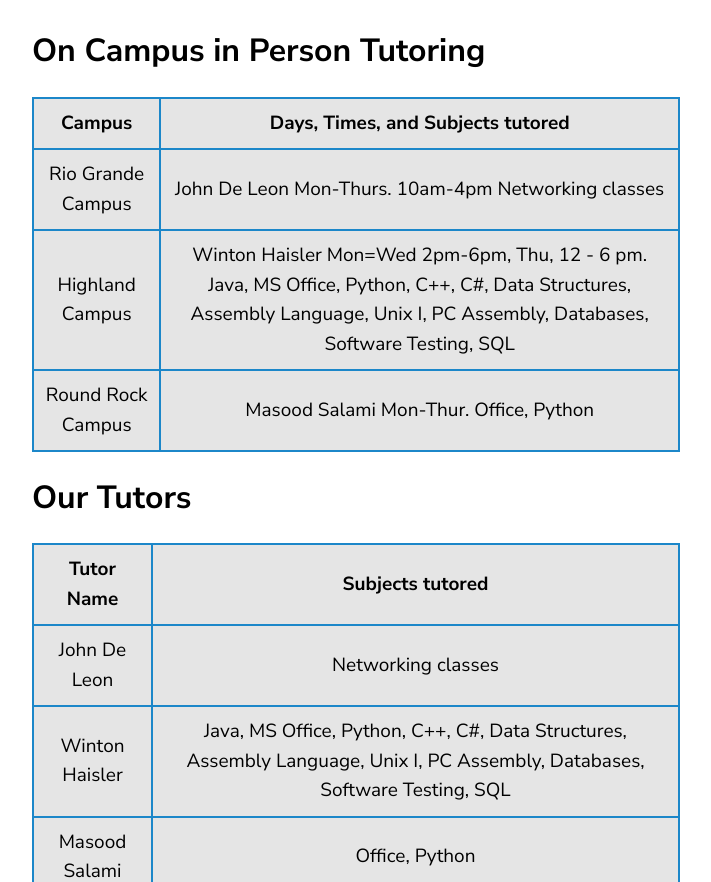
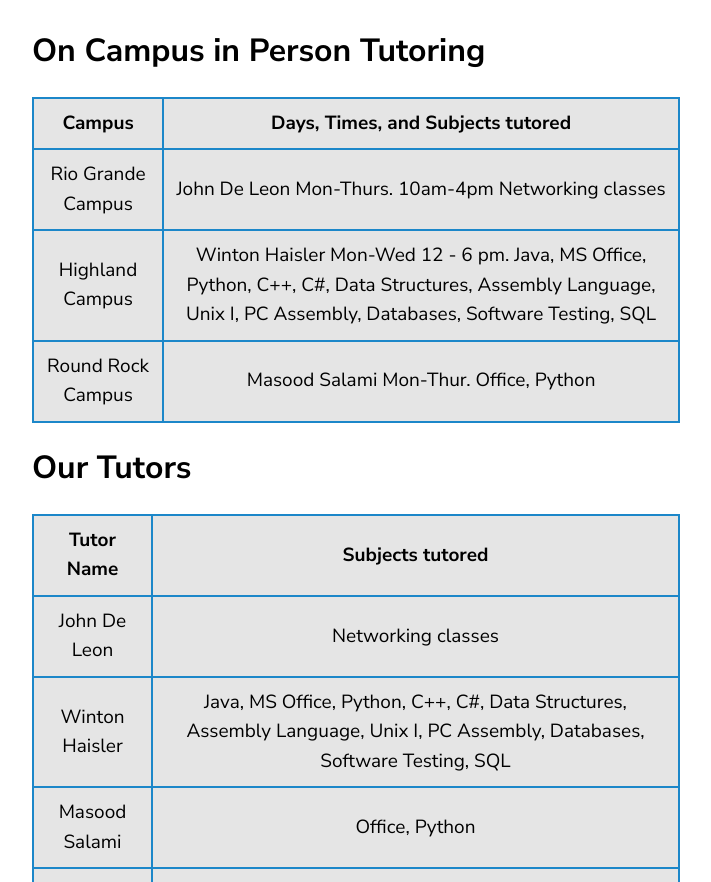
Before and after one commit to roosterrichard/acctutor, a Jekyll site: the page built from index.md, in a window 1280 px wide and 900 px high, scrolled down 1427 px, cut to the strip 18-900 px from the top of the window. Shown: the whole strip, without its empty margins (68-779 px from the left). Built offline with Jekyll 4.4.1, drawn with Linux system fonts in a browser that asks for light colours; our own code applies the rules of GitHub Pages for plain Markdown files.

Commit message:
updated Winton's hours and removed VB from skills

```diff
--- a/index.md
+++ b/index.md
@@ -28,7 +28,7 @@ This is a first come first serve system where the average wait time is < 3 minut
 <td><b>Campus</b></td><td><b>Days, Times, and Subjects tutored</b></td>
 </tr>
 <tr><td>Rio Grande Campus</td><td>John De Leon Mon-Thurs. 10am-4pm Networking classes</td></tr>
-<tr><td>Highland Campus</td><td>Winton Haisler Mon=Wed 2pm-6pm, Thu, 12 - 6 pm.  Java, MS Office, Python, C++, C#, Data Structures, Assembly Language, Unix I, PC Assembly, Databases, Software Testing, SQL</td></tr>
+<tr><td>Highland Campus</td><td>Winton Haisler Mon-Wed 12 - 6 pm.  Java, MS Office, Python, C++, C#, Data Structures, Assembly Language, Unix I, PC Assembly, Databases, Software Testing, SQL</td></tr>
 <tr><td>Round Rock Campus</td><td>Masood Salami Mon-Thur.  Office, Python</td></tr>
 
 
```
